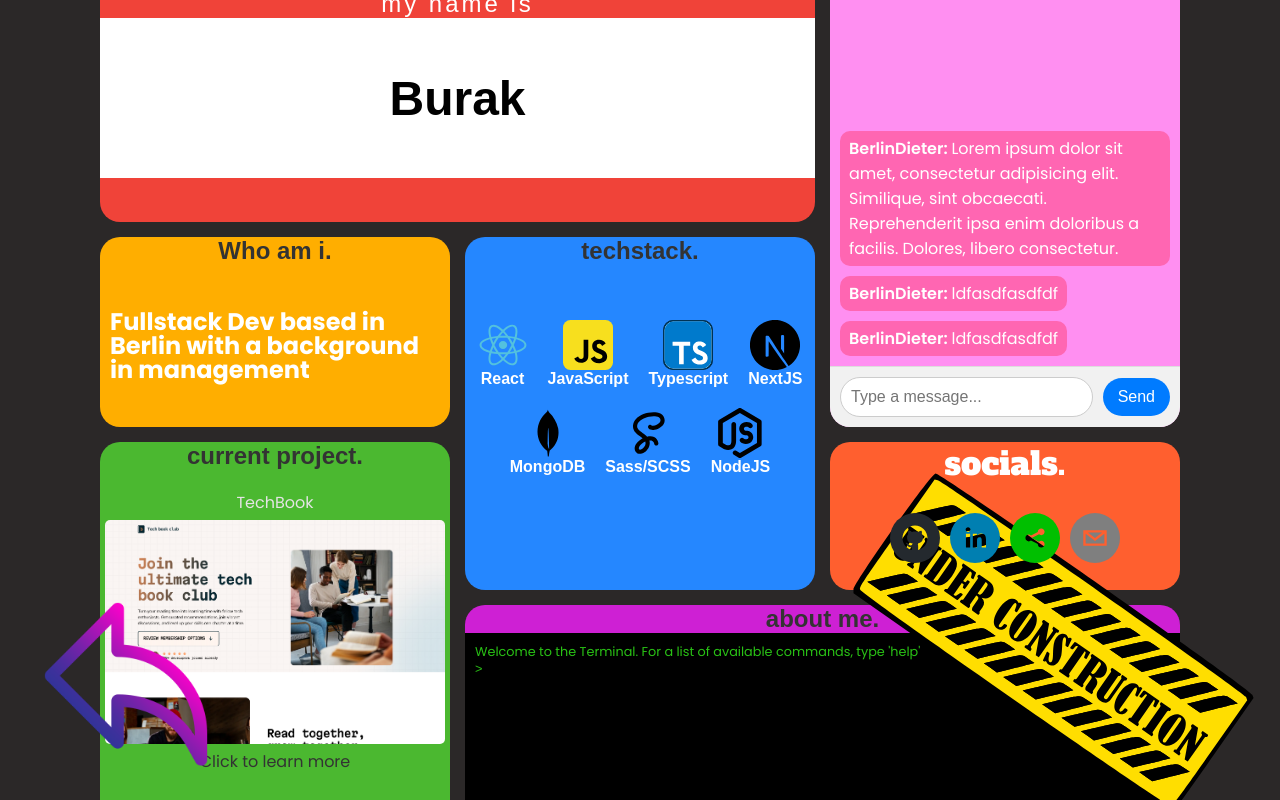
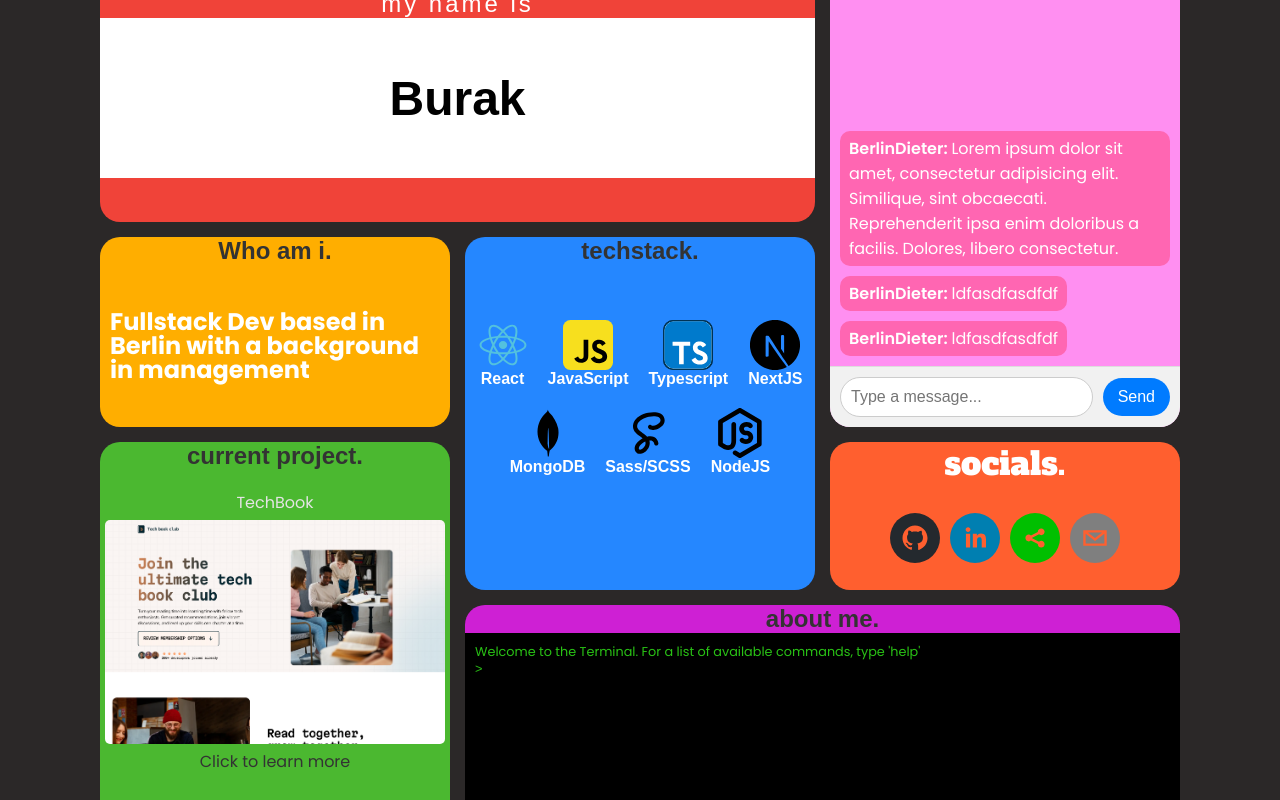
Before and after one commit to BuraYu/portfolioV2, a React (Create React App) app: page / in a window 1280 px wide. Built offline with nearby package versions, Linux system fonts and the light colour scheme.

Commit message:
removed arrow hinting at sidebar and under construction

```diff
--- a/src/components/Main.jsx
+++ b/src/components/Main.jsx
@@ -3,8 +3,6 @@ import { motion } from "framer-motion";
 import Modal from "./Modal";
 
 import { SocialIcon } from "react-social-icons";
-import underConstruction from "../images/under_construction.svg";
-import glowingArrow from "../images/return.png";
 import Cli from "./Cli";
 
 import reactIcon from "../icons/react-svgrepo-com.svg";
@@ -31,21 +29,7 @@ const Main = ({ toggleSidebar }) => {
 
   return (
     <div className="main-content-wrapper">
-      <motion.img
-        src={underConstruction}
-        alt=""
-        className="under-construction"
-        initial={{ x: "100vh", opacity: 0, rotate: 0 }}
-        animate={{
-          x: 0,
-          opacity: 1,
-          rotate: 35,
-          transition: { duration: 2, ease: "easeOut" },
-        }}
-      />
-      {toggleSidebar ? null : (
-        <img src={glowingArrow} alt="" className="arrow" />
-      )}
+
 
       <div className="parent">
         <motion.div
```
